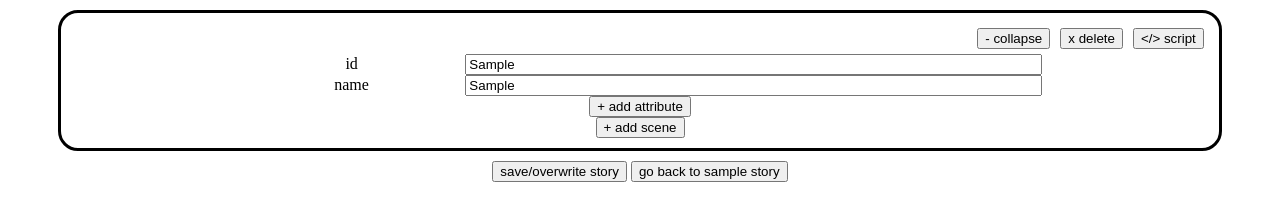
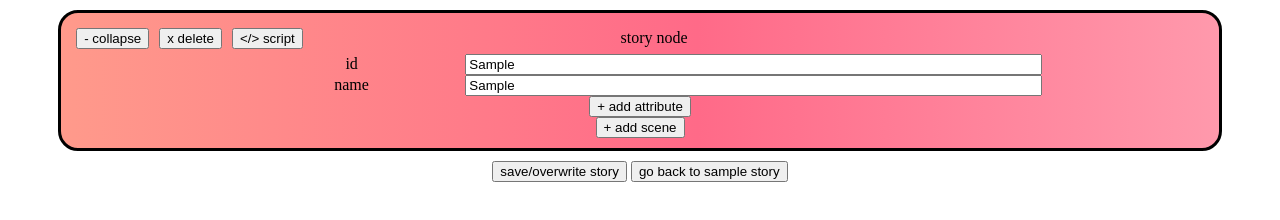
Before and after one commit to cherub7/Story-graph, a plain HTML site: page create_story.html in a window 1280 px wide. Both pictures are taken after typing "Sample", "Sample" into the empty fields and a click on the button "save/overwrite story". Drawn offline with Linux system fonts and the light colour scheme.

Commit message:
UI enhancements
- fixed condition bug and added colors to components (create_story.js)
- trivial change (create_story.html)

```diff
--- a/create_story.html
+++ b/create_story.html
@@ -11,7 +11,7 @@
         <div id="playArea">
         </div>
 
-        <button onclick=saveScript()>save/overwrite story</button>
+        <button onclick='javascript:creator.saveScript();'>save/overwrite story</button>
         <button onclick='javascript:window.location.href = "index.html";'>go back to sample story</button>
     </center>
 
--- a/create_story.js
+++ b/create_story.js
@@ -129,7 +129,7 @@ class SGUIEntity {
         const entityID = document.getElementById('entityID'+'-'+this.uid).children[1].value;
         const attributeName = document.getElementById('attributeName'+'-'+this.uid).children[1].value;
         const op = document.getElementById('op'+'-'+this.uid).children[1].value;
-        const value = document.getElementById('newValue'+'-'+this.uid).children[1].value;
+        const value = document.getElementById('value'+'-'+this.uid).children[1].value;
 
         let script = `story.addCondition('${conditionID}', '${parentID}', '${entityID}', '${attributeName}', '${op}', ${value});`;
 
@@ -153,6 +153,7 @@ class SGCreator {
                 name: 'text',
                 value: 'text',
                 type: 'text',
+                color: 'linear-gradient(62deg, #FBAB7E 0%, #F7CE68 100%)',
             },
             story:{
                 id: 'text',
@@ -167,6 +168,7 @@ class SGCreator {
                     name:'scene',
                     type:'scene',
                 },
+                color: 'linear-gradient(90deg, #FF9A8B 0%, #FF6A88 55%, #FF99AC 100%)',
                 // TODO: add entities and attributes into story
             },
             scene:{
@@ -190,6 +192,7 @@ class SGCreator {
                     name:'exit effect',
                     type:'effect',
                 },
+                color: 'linear-gradient(62deg, #8EC5FC 0%, #E0C3FC 100%)',
             },
             choice:{
                 id: 'text',
@@ -209,6 +212,7 @@ class SGCreator {
                     name:'rejection effect',
                     type:'effect',
                 },
+                color: '',
             },
             effect:{
                 id: 'text',
@@ -221,6 +225,7 @@ class SGCreator {
                     name:'condition',
                     type:'condition',
                 },
+                color: 'green',
             },
             condition:{
                 id: 'text',
@@ -228,6 +233,7 @@ class SGCreator {
                 attributeName:'text',
                 op:'text',
                 value:'text',
+                color: 'grey',
             },
         };
 
@@ -256,13 +262,15 @@ class SGCreator {
 
     createElement(type, parentDivId, parent_uid) {
         let element = document.createElement("div");
+        let color = this.SGElementUIConfig[type]['color'];
+        element.style.backgroundImage = color;
 
         const uid = this.getUID();
         element.id = uid;
 
         let optionsPanel = document.createElement('div');
         optionsPanel.id = 'options' + '-' + uid;
-        this.appendDivs(optionsPanel, uid, 'options-panel');
+        this.appendDivs(optionsPanel, uid, 'options-panel', type);
 
         let contentPanel = document.createElement('div');
         contentPanel.id = 'content' + '-' + uid;
@@ -292,7 +300,7 @@ class SGCreator {
         parentDiv.append(element);
     }
 
-    appendDivs(elementDiv, uid, configName) {
+    appendDivs(elementDiv, uid, configName, info=undefined) {
         const config = this.SGElementUIConfig[configName];
 
         if (config === undefined)
@@ -303,13 +311,15 @@ class SGCreator {
 
             if (key.substr(0, 4) === 'add#')
                 type = 'add';
+            else if (key === 'color')
+                return;
 
             let newElement = document.createElement('div');
             newElement.style.width = '100%';
 
             switch (type) {
                 case 'options-panel':
-                    newElement.style.textAlign = 'right';
+                    newElement.style.textAlign = 'left';
 
                     // collapse/expand button
                     let resizeButton = document.createElement('button');
@@ -354,9 +364,19 @@ class SGCreator {
 
                     scriptButton.style.margin = '5px';
 
+                    // info div
+                    let infoDiv = document.createElement('div');
+                    infoDiv.innerText = `${info} node`;
+                    infoDiv.style.width = '60%';
+                    infoDiv.style.textAlign = 'center';
+                    infoDiv.style.display = 'inline-block';
+
+                    infoDiv.style.margin = '5px';
+
                     newElement.appendChild(resizeButton);
                     newElement.appendChild(deleteButton);
                     newElement.appendChild(scriptButton);
+                    newElement.appendChild(infoDiv);
 
                     break;
                 case 'text':
@@ -418,8 +438,6 @@ class SGCreator {
                     newElement.append(addButton);
 
                     break;
-                case 'color':
-                    break;
                 default:
                     throw new Error(`unknow config type '${type}' requested`);
             }
@@ -463,6 +481,12 @@ class SGCreator {
         return script;
     }
 
+    saveScript() {
+        const script = this.generateScript();
+        localStorage.setItem('SGScript', script);
+        alert("successfully saved the script!");
+    }
+
     // recursively deletes all the children element when the parent element is deleted
     deleteElement(uid) {
         let children = this.childrenOf[uid];
@@ -480,12 +504,6 @@ class SGCreator {
     }
 }
 
-function saveScript() {
-    const script = creator.generateScript();
-    // store the script into localStorage
-    localStorage.setItem('SGScript', script);
-}
-
 // TODO: remove handlers from js files (not necessarily this one)
 // handle to be used by create_story page
 let creator = new SGCreator();
```
